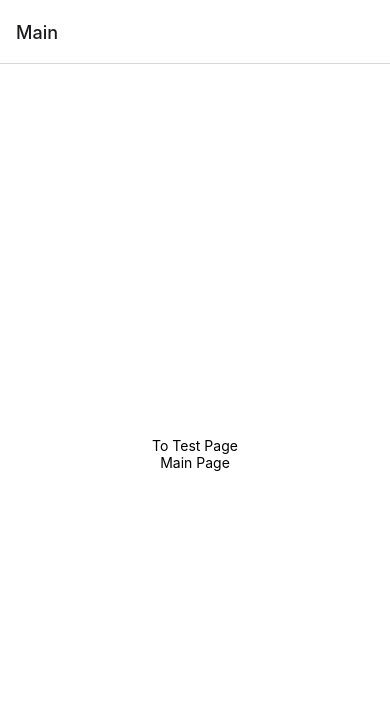
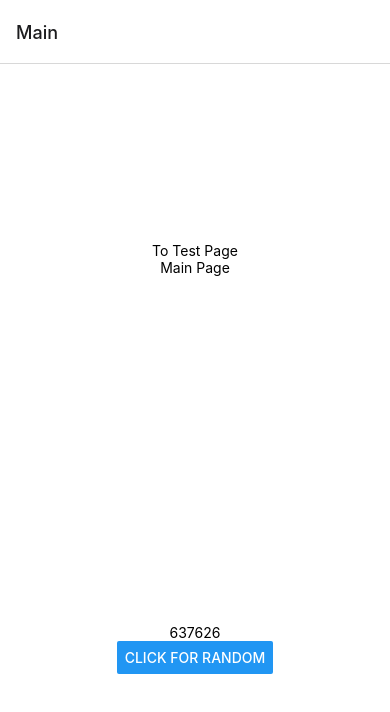
Before and after one commit to jamesocana6/expo-app-test, a React Native app: screen / in a window 390 px wide. Shown: the top 712 px of the page. Built offline with nearby package versions, Linux system fonts and the light colour scheme.

Commit message:
useState and useEffect implemented for random number generator

```diff
--- a/App.js
+++ b/App.js
@@ -15,7 +15,7 @@ export default function App() {
           component={Main}
           options={{title: 'Main'}}
         />
-        <Stack.Screen name="Test" component={Test} options={{title: 'Test Page'}} />
+        <Stack.Screen name="Test" component={Test} />
       </Stack.Navigator>
     </NavigationContainer>
   );
--- a/src/pages/Main.js
+++ b/src/pages/Main.js
@@ -1,7 +1,16 @@
-import React from "react";
-import { Text, View, StyleSheet, TouchableOpacity } from "react-native";
+import React, { useEffect, useState } from "react";
+import { Text, View, StyleSheet, TouchableOpacity, Button } from "react-native";
 
 const Main = ({navigation}) => {
+    const [nums, setNums] = useState()
+    const randNumbers = () => {
+        let randNums = [];
+        for (let i = 0; i < 6; i++) {
+            randNums.push(Math.floor(Math.random()*9+1));
+        }
+        setNums(randNums);
+    }
+    useEffect(() => {randNumbers()}, [])
     return (
         <>
             <View style={styles.container}>
@@ -9,7 +18,10 @@ const Main = ({navigation}) => {
                     <Text>To Test Page</Text>
                 </TouchableOpacity>
                 <Text>Main Page</Text>
-
+            </View>
+            <View style={styles.container}>
+                <Text>{nums}</Text>
+                <Button title="Click for random" onPress={randNumbers}/>
             </View>
         </>
     )
```
